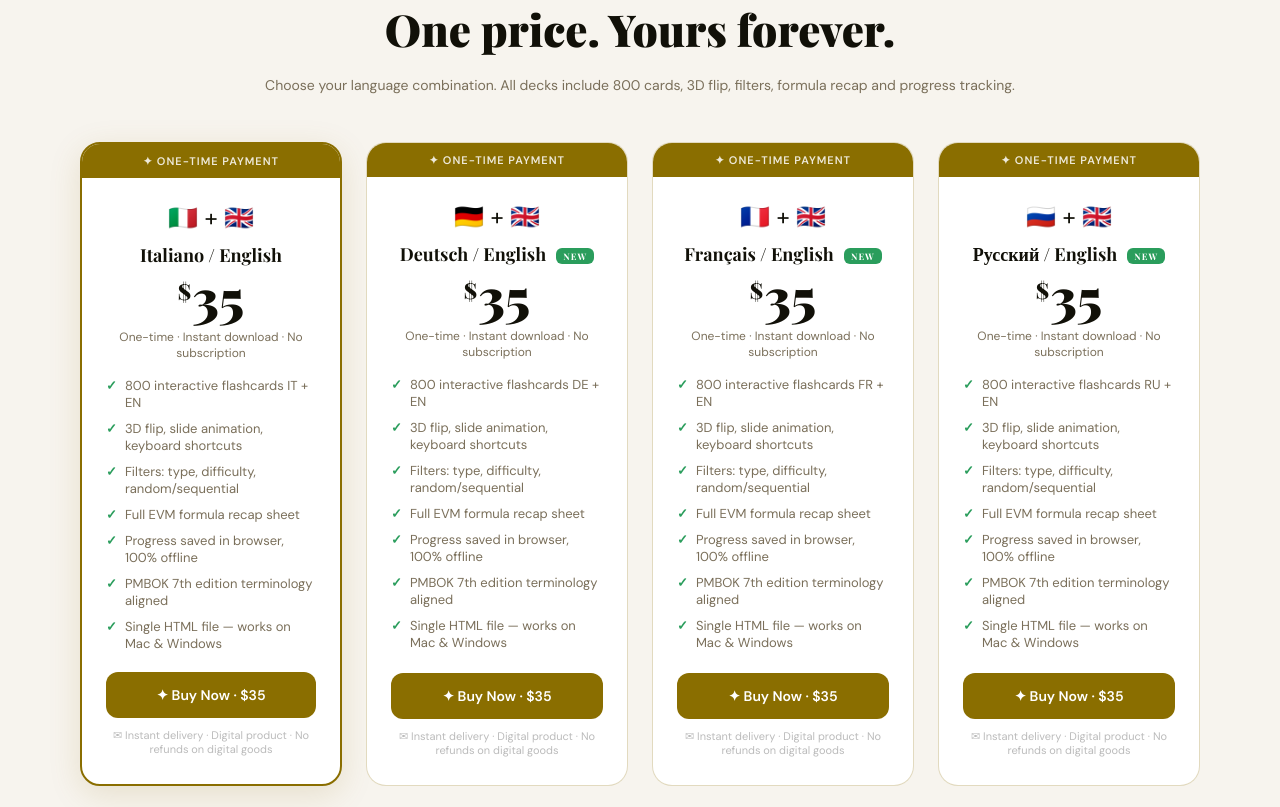
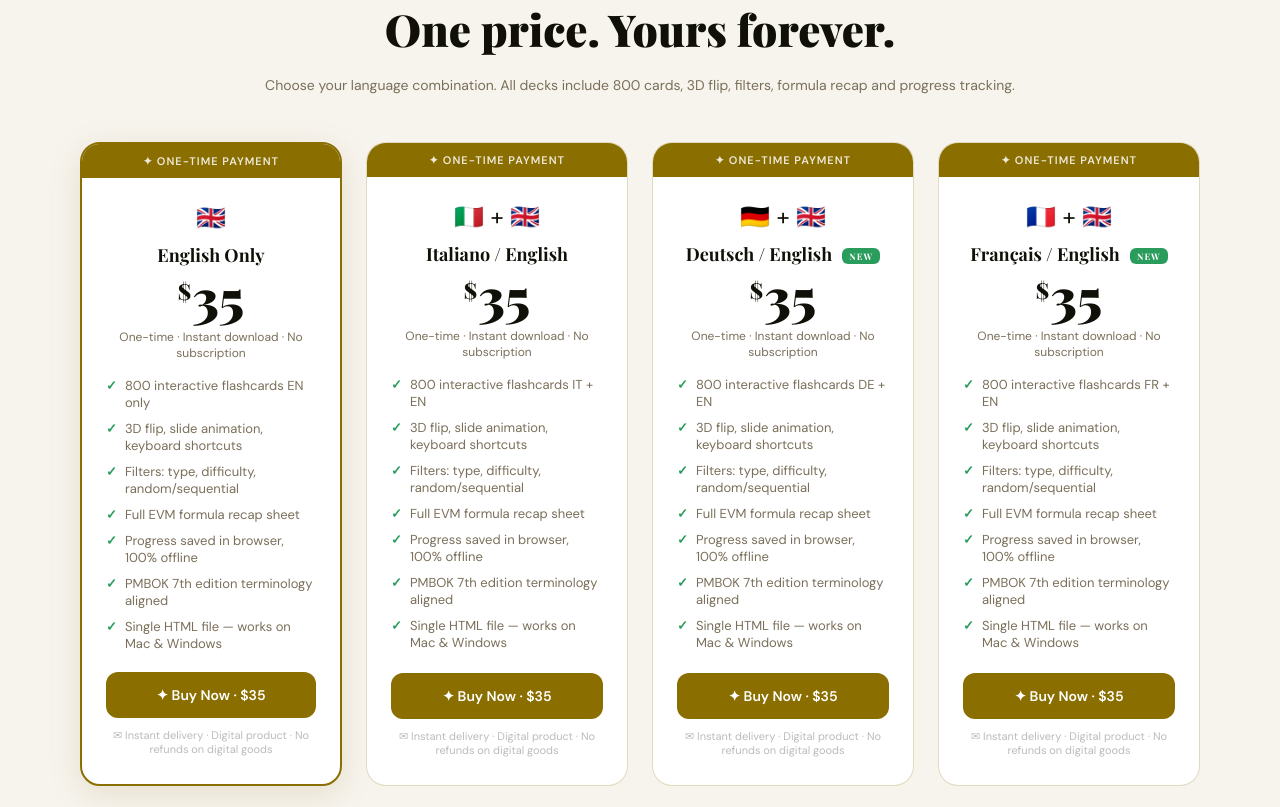
Before and after one commit to AnnieInstinct/yourangelstudy, a plain HTML site: page index.html in a window 1280 px wide. Shown: the part 3313-4120 px from the top of the page. Drawn offline with nearby package versions, Linux system fonts and the light colour scheme; a web font is replaced by a local one.

Commit message:
index.html

```diff
--- a/index.html
+++ b/index.html
@@ -339,8 +339,23 @@ footer a { color: var(--gold-lt); text-decoration: none; }
   <p style="text-align:center;font-size:14px;color:var(--muted);margin:-40px 0 48px;" data-t="price-sub">Choose your language combination. All decks include 800 cards, 3D flip, filters, formula recap and progress tracking.</p>
 
   <div class="pricing-grid">
+
+    <!-- EN only -->
+    <div class="price-card-new featured">
+      <div class="pc-header"><div class="pc-tag" data-t="pc-tag">✦ ONE-TIME PAYMENT</div></div>
+      <div class="pc-body">
+        <div class="pc-flags">🇬🇧</div>
+        <div class="pc-name">English Only</div>
+        <div class="pc-amount"><sup>$</sup>35</div>
+        <div class="pc-desc" data-t="pc-desc">One-time · Instant download · No subscription</div>
+        <ul class="pc-features" id="feat-en"></ul>
+        <a href="https://payhip.com/b/CE5Am" class="pc-btn" data-t="pc-btn-it">✦ Buy Now · $35</a>
+        <div class="pc-note" data-t="pc-note">✉ Instant delivery · Digital product · No refunds on digital goods</div>
+      </div>
+    </div>
+
     <!-- IT + EN -->
-    <div class="price-card-new featured">
+    <div class="price-card-new">
       <div class="pc-header"><div class="pc-tag" data-t="pc-tag">✦ ONE-TIME PAYMENT</div></div>
       <div class="pc-body">
         <div class="pc-flags">🇮🇹 + 🇬🇧</div>
@@ -352,6 +367,7 @@ footer a { color: var(--gold-lt); text-decoration: none; }
         <div class="pc-note" data-t="pc-note">✉ Instant delivery · Digital product · No refunds on digital goods</div>
       </div>
     </div>
+
     <!-- DE + EN -->
     <div class="price-card-new">
       <div class="pc-header"><div class="pc-tag" data-t="pc-tag">✦ ONE-TIME PAYMENT</div></div>
@@ -365,6 +381,7 @@ footer a { color: var(--gold-lt); text-decoration: none; }
         <div class="pc-note" data-t="pc-note">✉ Instant delivery · Digital product · No refunds on digital goods</div>
       </div>
     </div>
+
     <!-- FR + EN -->
     <div class="price-card-new">
       <div class="pc-header"><div class="pc-tag" data-t="pc-tag">✦ ONE-TIME PAYMENT</div></div>
@@ -378,6 +395,7 @@ footer a { color: var(--gold-lt); text-decoration: none; }
         <div class="pc-note" data-t="pc-note">✉ Instant delivery · Digital product · No refunds on digital goods</div>
       </div>
     </div>
+
     <!-- RU + EN -->
     <div class="price-card-new">
       <div class="pc-header"><div class="pc-tag" data-t="pc-tag">✦ ONE-TIME PAYMENT</div></div>
@@ -391,6 +409,7 @@ footer a { color: var(--gold-lt); text-decoration: none; }
         <div class="pc-note" data-t="pc-note">✉ Instant delivery · Digital product · No refunds on digital goods</div>
       </div>
     </div>
+
   </div>
 </section>
 
@@ -400,18 +419,18 @@ footer a { color: var(--gold-lt); text-decoration: none; }
   <h2 class="section-title" style="margin-bottom:40px">Prefer to print?<br>Get the PDF decks.</h2>
   <div style="display:flex;gap:20px;flex-wrap:wrap;justify-content:center;max-width:760px;margin:0 auto;">
     <div style="flex:1;min-width:280px;background:var(--off);border:1.5px solid var(--border);border-radius:16px;padding:28px 24px;text-align:center;">
+      <div style="font-size:32px;margin-bottom:12px">🇬🇧</div>
+      <div style="font-family:'Playfair Display',serif;font-size:18px;font-weight:700;margin-bottom:6px">English Deck — PDF</div>
+      <div style="font-size:13px;color:var(--muted);line-height:1.6;margin-bottom:20px">800 PMP flashcards in English, ready to print and cut.</div>
+      <div style="font-family:'Playfair Display',serif;font-size:36px;font-weight:900;color:var(--dark);margin-bottom:16px">$21</div>
+      <a href="https://payhip.com/b/xAg7J" style="display:inline-block;padding:12px 28px;border-radius:24px;background:var(--gold);color:#fff;font-weight:700;font-size:14px;text-decoration:none;">✦ Buy EN Deck</a>
+    </div>
+    <div style="flex:1;min-width:280px;background:var(--off);border:1.5px solid var(--border);border-radius:16px;padding:28px 24px;text-align:center;">
       <div style="font-size:32px;margin-bottom:12px">🇮🇹</div>
       <div style="font-family:'Playfair Display',serif;font-size:18px;font-weight:700;margin-bottom:6px">Deck Italiano — PDF</div>
       <div style="font-size:13px;color:var(--muted);line-height:1.6;margin-bottom:20px">800 flashcard PMP in italiano, pronte da stampare e tagliare.</div>
       <div style="font-family:'Playfair Display',serif;font-size:36px;font-weight:900;color:var(--dark);margin-bottom:16px">$21</div>
       <a href="https://payhip.com/b/g4jyN" style="display:inline-block;padding:12px 28px;border-radius:24px;background:var(--gold);color:#fff;font-weight:700;font-size:14px;text-decoration:none;">✦ Buy IT Deck</a>
-    </div>
-    <div style="flex:1;min-width:280px;background:var(--off);border:1.5px solid var(--border);border-radius:16px;padding:28px 24px;text-align:center;">
-      <div style="font-size:32px;margin-bottom:12px">🇬🇧</div>
-      <div style="font-family:'Playfair Display',serif;font-size:18px;font-weight:700;margin-bottom:6px">English Deck — PDF</div>
-      <div style="font-size:13px;color:var(--muted);line-height:1.6;margin-bottom:20px">800 PMP flashcards in English, ready to print and cut.</div>
-      <div style="font-family:'Playfair Display',serif;font-size:36px;font-weight:900;color:var(--dark);margin-bottom:16px">$21</div>
-      <a href="https://payhip.com/b/xAg7J" style="display:inline-block;padding:12px 28px;border-radius:24px;background:var(--gold);color:#fff;font-weight:700;font-size:14px;text-decoration:none;">✦ Buy EN Deck</a>
     </div>
   </div>
   <p style="text-align:center;margin-top:24px;font-size:13px;color:var(--muted)">Want everything? Get the interactive HTML deck ($35) + your PDF of choice.</p>
@@ -590,7 +609,7 @@ const T = {
     "price-label":"PRICING","price-title":"One price. Yours forever.",
     "price-sub":"Choose your language combination. All decks include 800 cards, 3D flip, filters, formula recap and progress tracking.",
     "pc-tag":"✦ ONE-TIME PAYMENT",
-    "pc-name-it":"Italiano / English","pc-name-de":"Deutsch / English","pc-name-fr":"Français / English","pc-name-ru":"Русский / English",
+    "pc-name-en":"English","pc-name-it":"Italiano / English","pc-name-de":"Deutsch / English","pc-name-fr":"Français / English","pc-name-ru":"Русский / English",
     "pc-desc":"One-time · Instant download · No subscription",
     "pc-feat":["800 interactive flashcards","3D flip, slide animation, keyboard shortcuts","Filters: type, difficulty, random/sequential","Full EVM formula recap sheet","Progress saved in browser, 100% offline","PMBOK 7th edition terminology aligned","Single HTML file — works on Mac & Windows"],
     "pc-btn-it":"✦ Buy Now · $35","pc-btn-de":"✦ Buy Now · $35","pc-btn-fr":"✦ Buy Now · $35","pc-btn-ru":"✦ Buy Now · $35",
@@ -638,7 +657,7 @@ const T = {
     "price-label":"PREZZO","price-title":"Un prezzo. Tuo per sempre.",
     "price-sub":"Scegli la combinazione linguistica. Tutti i deck includono 800 carte, flip 3D, filtri, recap formule e progressi.",
     "pc-tag":"✦ PAGAMENTO UNICO",
-    "pc-name-it":"Italiano / Inglese","pc-name-de":"Tedesco / Inglese","pc-name-fr":"Francese / Inglese","pc-name-ru":"Russo / Inglese",
+    "pc-name-en":"English","pc-name-it":"Italiano / Inglese","pc-name-de":"Tedesco / Inglese","pc-name-fr":"Francese / Inglese","pc-name-ru":"Russo / Inglese",
     "pc-desc":"Una tantum · Download immediato · Nessun abbonamento",
     "pc-feat":["800 flashcard interattive","Flip 3D, animazione slide, scorciatoie tastiera","Filtri: tipo, difficoltà, random/sequenziale","Recap formule EVM completo","Progressi salvati nel browser, 100% offline","Terminologia allineata PMBOK 7a edizione","File HTML singolo — funziona su Mac e Windows"],
     "pc-btn-it":"✦ Acquista Ora · $35","pc-btn-de":"✦ Acquista Ora · $35","pc-btn-fr":"✦ Acquista Ora · $35","pc-btn-ru":"✦ Acquista Ora · $35",
@@ -686,7 +705,7 @@ const T = {
     "price-label":"TARIFS","price-title":"Un prix. <em>À vous pour toujours.</em>",
     "price-sub":"Choisissez votre combinaison linguistique. Tous les decks incluent 800 cartes, flip 3D, filtres, formules et suivi.",
     "pc-tag":"✦ PAIEMENT UNIQUE",
-    "pc-name-it":"Italien / Anglais","pc-name-de":"Allemand / Anglais","pc-name-fr":"Français / Anglais","pc-name-ru":"Russe / Anglais",
+    "pc-name-en":"English","pc-name-it":"Italien / Anglais","pc-name-de":"Allemand / Anglais","pc-name-fr":"Français / Anglais","pc-name-ru":"Russe / Anglais",
     "pc-desc":"Unique · Téléchargement immédiat · Sans abonnement",
     "pc-feat":["800 flashcards interactives","Flip 3D, animation glissante, raccourcis clavier","Filtres : type, difficulté, aléatoire/séquentiel","Récapitulatif complet des formules EVM","Progrès sauvegardés dans le navigateur, 100% hors ligne","Terminologie alignée PMBOK 7e édition","Fichier HTML unique — fonctionne sur Mac et Windows"],
     "pc-btn-it":"✦ Acheter Maintenant · $35","pc-btn-de":"✦ Acheter Maintenant · $35","pc-btn-fr":"✦ Acheter Maintenant · $35","pc-btn-ru":"✦ Acheter Maintenant · $35",
@@ -734,7 +753,7 @@ const T = {
     "price-label":"PREISE","price-title":"Ein Preis. Für immer Ihres.",
     "price-sub":"Wählen Sie Ihre Sprachkombination. Alle Decks enthalten 800 Karten, 3D-Flip, Filter, Formeln und Tracking.",
     "pc-tag":"✦ EINMALIGE ZAHLUNG",
-    "pc-name-it":"Italienisch / Englisch","pc-name-de":"Deutsch / Englisch","pc-name-fr":"Französisch / Englisch","pc-name-ru":"Russisch / Englisch",
+    "pc-name-en":"English","pc-name-it":"Italienisch / Englisch","pc-name-de":"Deutsch / Englisch","pc-name-fr":"Französisch / Englisch","pc-name-ru":"Russisch / Englisch",
     "pc-desc":"Einmalig · Sofort-Download · Kein Abonnement",
     "pc-feat":["800 interaktive Lernkarten","3D-Flip, Slide-Animation, Tastaturkürzel","Filter: Typ, Schwierigkeit, zufällig/sequenziell","Vollständige EVM-Formelübersicht","Fortschritt gespeichert, 100% offline","Terminologie nach PMBOK 7. Ausgabe","Einzelne HTML-Datei — Mac & Windows"],
     "pc-btn-it":"✦ Jetzt kaufen · $35","pc-btn-de":"✦ Jetzt kaufen · $35","pc-btn-fr":"✦ Jetzt kaufen · $35","pc-btn-ru":"✦ Jetzt kaufen · $35",
@@ -782,7 +801,7 @@ const T = {
     "price-label":"ЦЕНЫ","price-title":"Одна цена. Ваше навсегда.",
     "price-sub":"Выберите языковую комбинацию. Все колоды включают 800 карточек, 3D-переворот, фильтры, формулы и трекинг.",
     "pc-tag":"✦ ЕДИНОРАЗОВАЯ ОПЛАТА",
-    "pc-name-it":"Итальянский / Английский","pc-name-de":"Немецкий / Английский","pc-name-fr":"Французский / Английский","pc-name-ru":"Русский / Английский",
+    "pc-name-en":"English","pc-name-it":"Итальянский / Английский","pc-name-de":"Немецкий / Английский","pc-name-fr":"Французский / Английский","pc-name-ru":"Русский / Английский",
     "pc-desc":"Разово · Мгновенная загрузка · Без подписки",
     "pc-feat":["800 интерактивных карточек","3D-переворот, слайд-анимация, горячие клавиши","Фильтры: тип, сложность, случайный/последовательный","Полный обзор формул EVM","Прогресс сохранён в браузере, 100% офлайн","Терминология PMBOK 7-е издание","Один HTML-файл — Mac и Windows"],
     "pc-btn-it":"✦ Купить Сейчас · $35","pc-btn-de":"✦ Купить Сейчас · $35","pc-btn-fr":"✦ Купить Сейчас · $35","pc-btn-ru":"✦ Купить Сейчас · $35",
@@ -819,21 +838,19 @@ function setLang(l) {
   });
 
   // Pricing feature lists
-  ['it','de','fr','ru'].forEach(deck => {
+  const featSuffixes = {en:'EN only', it:'IT + EN', de:'DE + EN', fr:'FR + EN', ru:'RU + EN'};
+  Object.entries(featSuffixes).forEach(([deck, suffix]) => {
     const el = document.getElementById('feat-'+deck);
     if(el) {
-      const suffix = deck === 'it' ? 'IT + EN' : deck === 'de' ? 'DE + EN' : deck === 'fr' ? 'FR + EN' : 'RU + EN';
-      el.innerHTML = t['pc-feat'].map((f,i) => `<li>${i===0 ? f.replace('800 interactive flashcards','800 interactive flashcards').replace('800 Lernkarten interaktiv','800 interaktive Lernkarten').replace('800 flashcard interattive','800 flashcard interattive') + ' ' + suffix : f}</li>`).join('');
+      el.innerHTML = t['pc-feat'].map((f,i) => `<li>${i===0 ? f + ' ' + suffix : f}</li>`).join('');
     }
   });
 
-  // Pricing card names (with NEW badge)
+  // Pricing card names with NEW badge
   ['de','fr','ru'].forEach(deck => {
     const el = document.getElementById('pc-name-'+deck);
     if(el) el.innerHTML = t['pc-name-'+deck] + ` <span class="pc-badge-new">${t['badge-new']}</span>`;
   });
-  const elIt = document.getElementById('pc-name-it') || document.querySelector('[data-t="pc-name-it"]');
-  // handled by data-t above
 
   // FAQ
   renderFaq(l);
```
